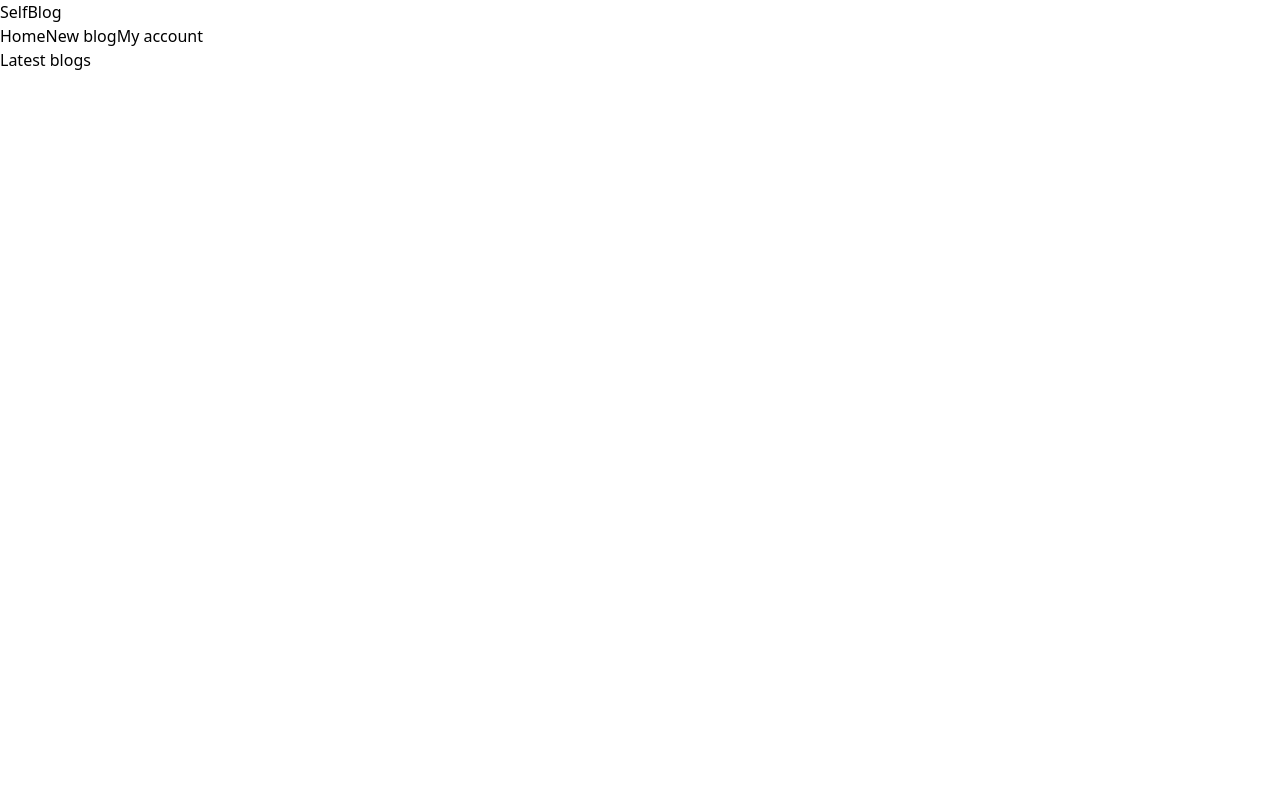
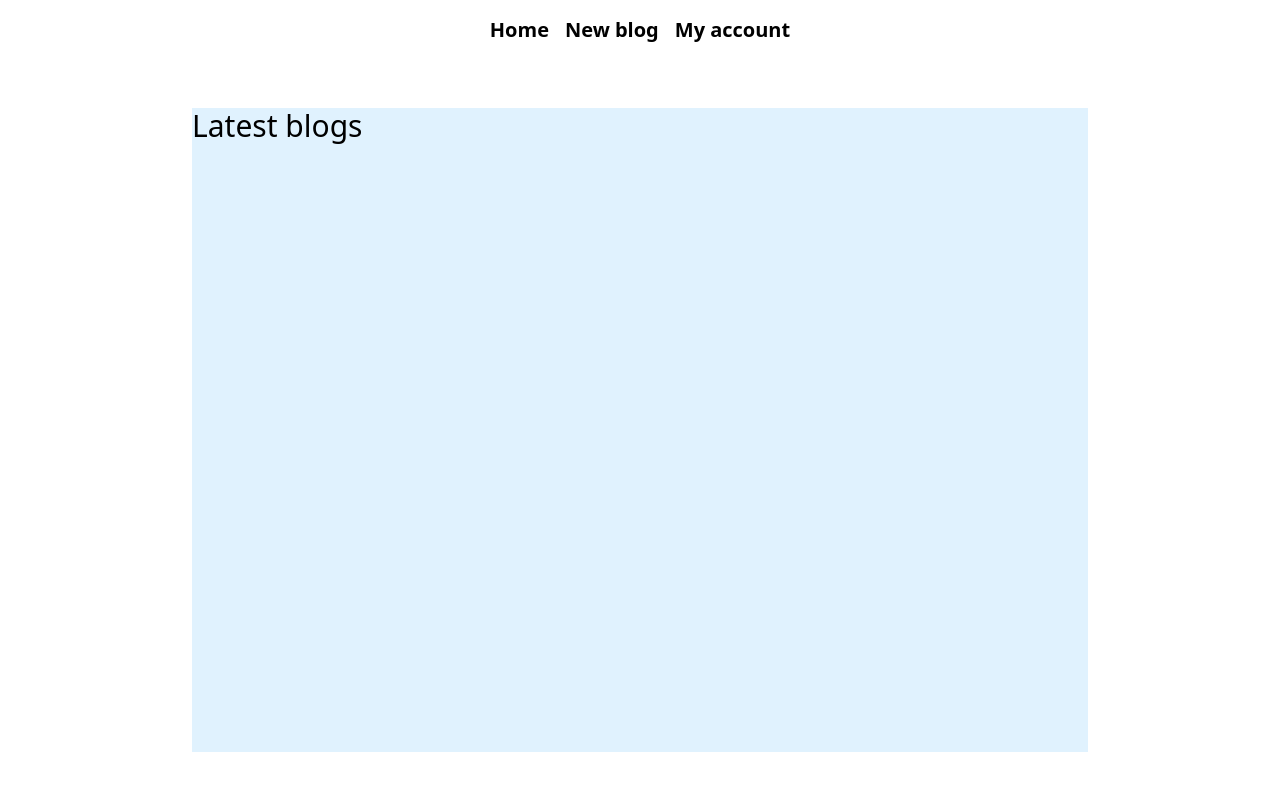
Before and after one commit to viniciusnevescosta/learning-react, a React (Vite) app: page / in a window 1280 px wide. Shown: the top 790 px of the page. Built offline with nearby package versions, Linux system fonts and the light colour scheme.

Commit message:
:sparkles: feat: Initial interface skeleton

```diff
--- a/src/App.jsx
+++ b/src/App.jsx
@@ -3,11 +3,11 @@ import Home from "./pages/Home.jsx";
 
 const App = () => {
   return (
-    <div className="app">
+    <div className="flex flex-col min-h-full">
       <header>
         <Navbar />
       </header>
-      <main>
+      <main className="flex flex-1 py-12 px-48">
         <Home />
       </main>
       <footer></footer>
--- a/src/components/Navbar.jsx
+++ b/src/components/Navbar.jsx
@@ -1,9 +1,8 @@
 const Navbar = () => {
   return (
     <nav>
-      <h1>SelfBlog</h1>
       {/* links */}
-      <div>
+      <div className="flex p-4 justify-center gap-4 text-xl font-bold">
         <a href="/">Home</a>
         <a href="/create">New blog</a>
         <a href="/account">My account</a>
--- a/src/index.css
+++ b/src/index.css
@@ -1,3 +1,10 @@
+body,
+#root,
+html {
+  height: 100%;
+  margin: 0;
+}
+
 @tailwind base;
 @tailwind components;
 @tailwind utilities;
--- a/src/pages/Home.jsx
+++ b/src/pages/Home.jsx
@@ -1,7 +1,7 @@
 const Home = () => {
   return (
-    <section>
-      <h1>Latest blogs</h1>
+    <section className="flex-1 bg-sky-100">
+      <h1 className="text-3xl">Latest blogs</h1>
     </section>
   );
 };
```
